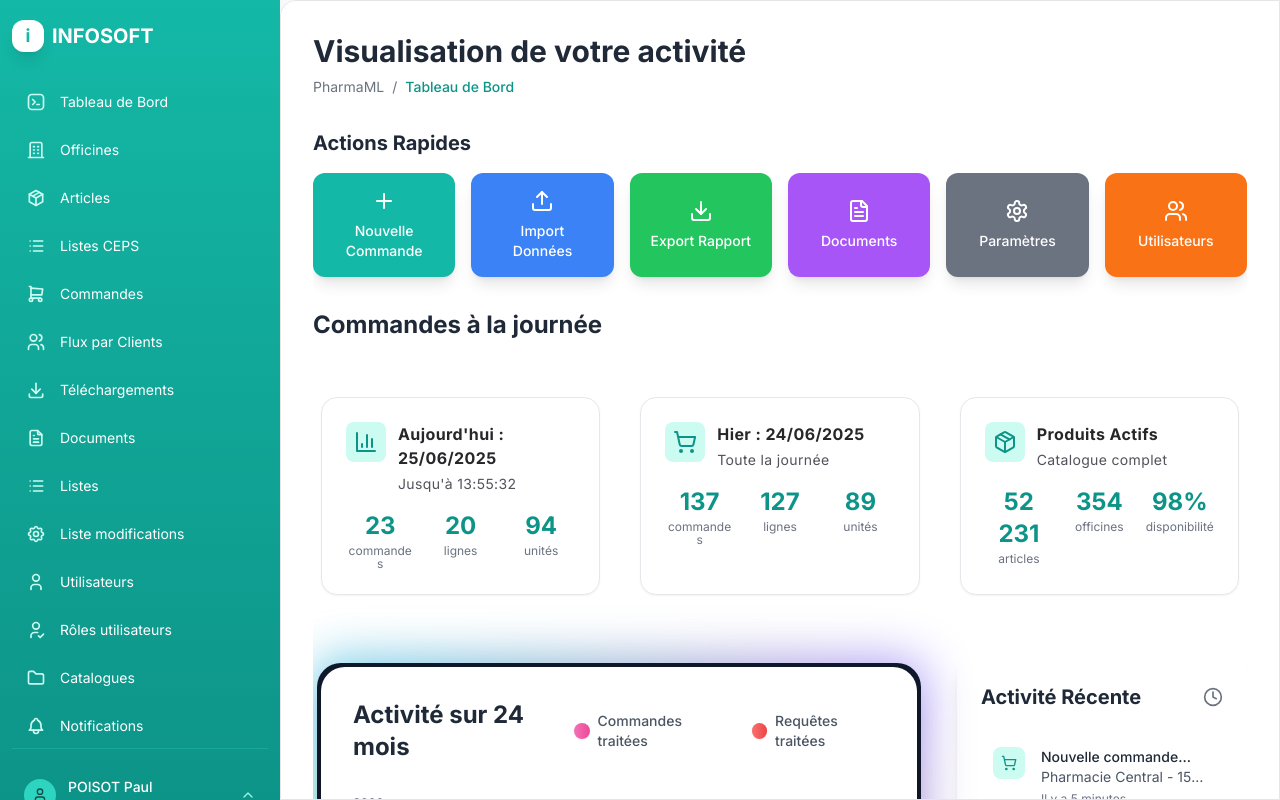
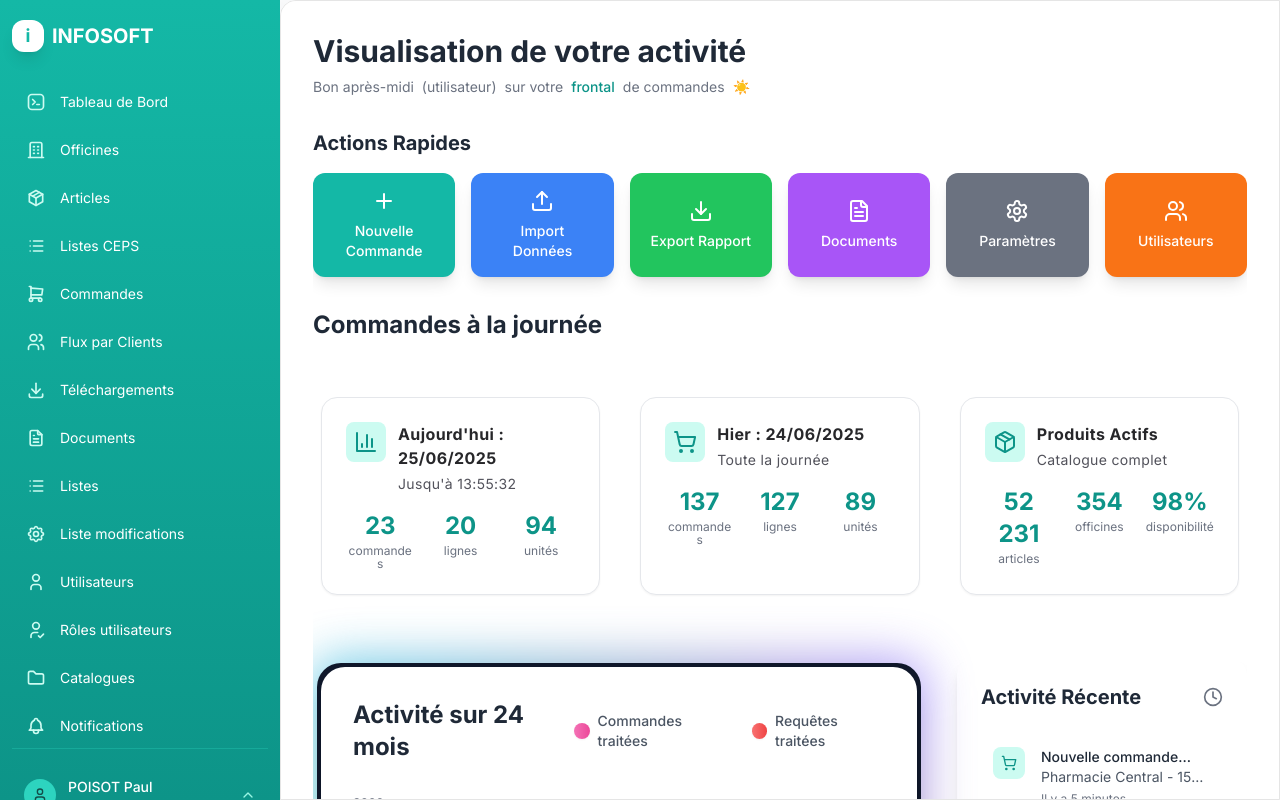
Before and after one commit to Roi-Crafteur/Frontal, a React (Vite) app: page / in a window 1280 px wide. Built offline with nearby package versions, Linux system fonts and the light colour scheme.

Commit message:
Update App.tsx

```diff
--- a/src/App.tsx
+++ b/src/App.tsx
@@ -8,6 +8,20 @@ import { useStore } from './store/useStore';
 import { motion } from 'framer-motion';
 
 function App() {
+  const getGreeting = () => {
+    const hour = new Date().getHours();
+    if (hour < 12) return 'Bonjour';
+    if (hour < 18) return 'Bon après-midi';
+    return 'Bonsoir';
+  };
+
+  const getGreetingEmoji = () => {
+    const hour = new Date().getHours();
+    if (hour < 12) return '🌅';
+    if (hour < 18) return '☀️';
+    return '🌙';
+  };
+
   const { fetchOrders, fetchProducts, fetchOfficines } = useStore();
 
   useEffect(() => {
@@ -51,9 +65,12 @@ function App() {
             transition={{ duration: 0.5, delay: 0.1 }}
             className="flex items-center space-x-2 text-xs sm:text-sm text-gray-500 dark:text-gray-400"
           >
-            <span>PharmaML</span>
-            <span>/</span>
-            <span className="text-teal-600 dark:text-teal-400 font-medium">Tableau de Bord</span>
+            <span>{getGreeting()}</span>
+            <span> (utilisateur) </span>
+            <span>sur votre</span>
+            <span className="text-teal-600 dark:text-teal-400 font-medium">frontal</span>
+            <span>de commandes</span>
+            <span>{getGreetingEmoji()}</span>
           </motion.div>
         </div>
 
```
